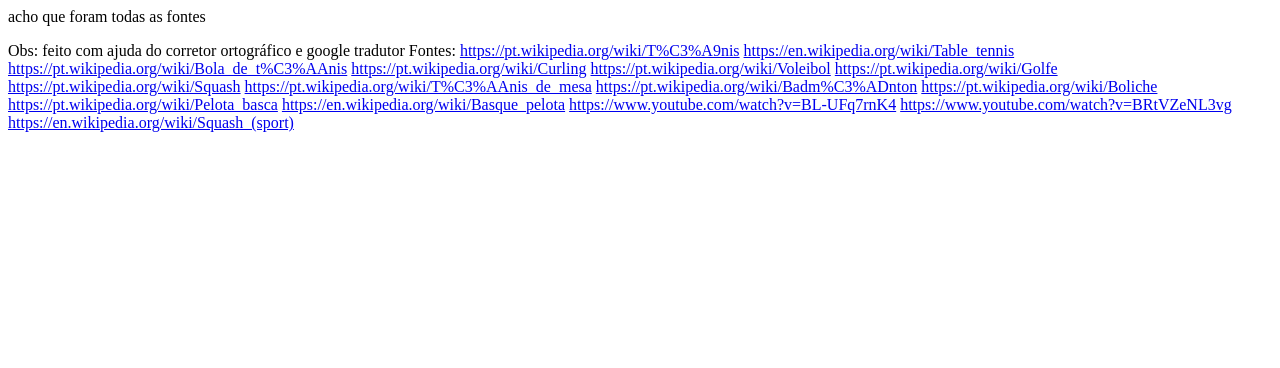
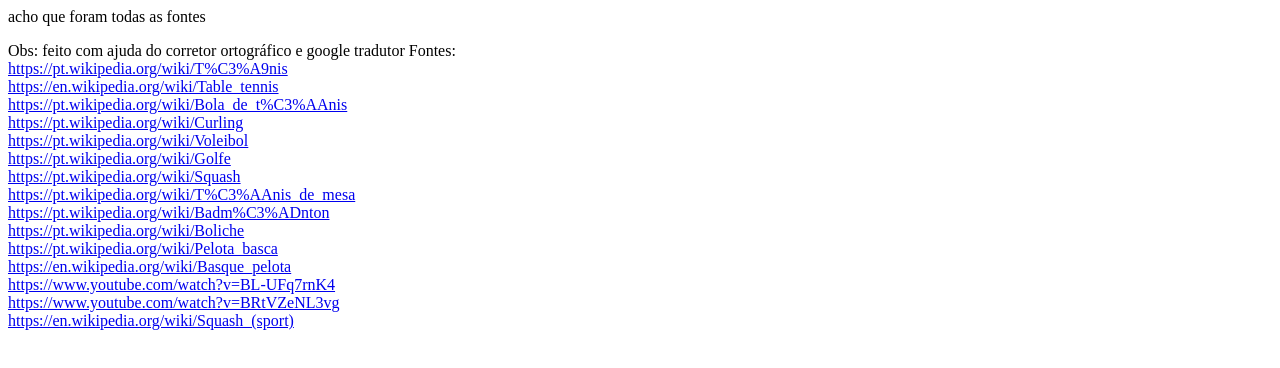
Before and after one commit to chdevv/atribui-o-atts, a plain HTML site: page index.html in a window 1280 px wide. Drawn offline with Linux system fonts and the light colour scheme.

Commit message:
Update index.html

```diff
--- a/index.html
+++ b/index.html
@@ -1,6 +1,6 @@
 <style>
   a{
-    display:"block";
+    display:block;
   }
 </style>
 
```
